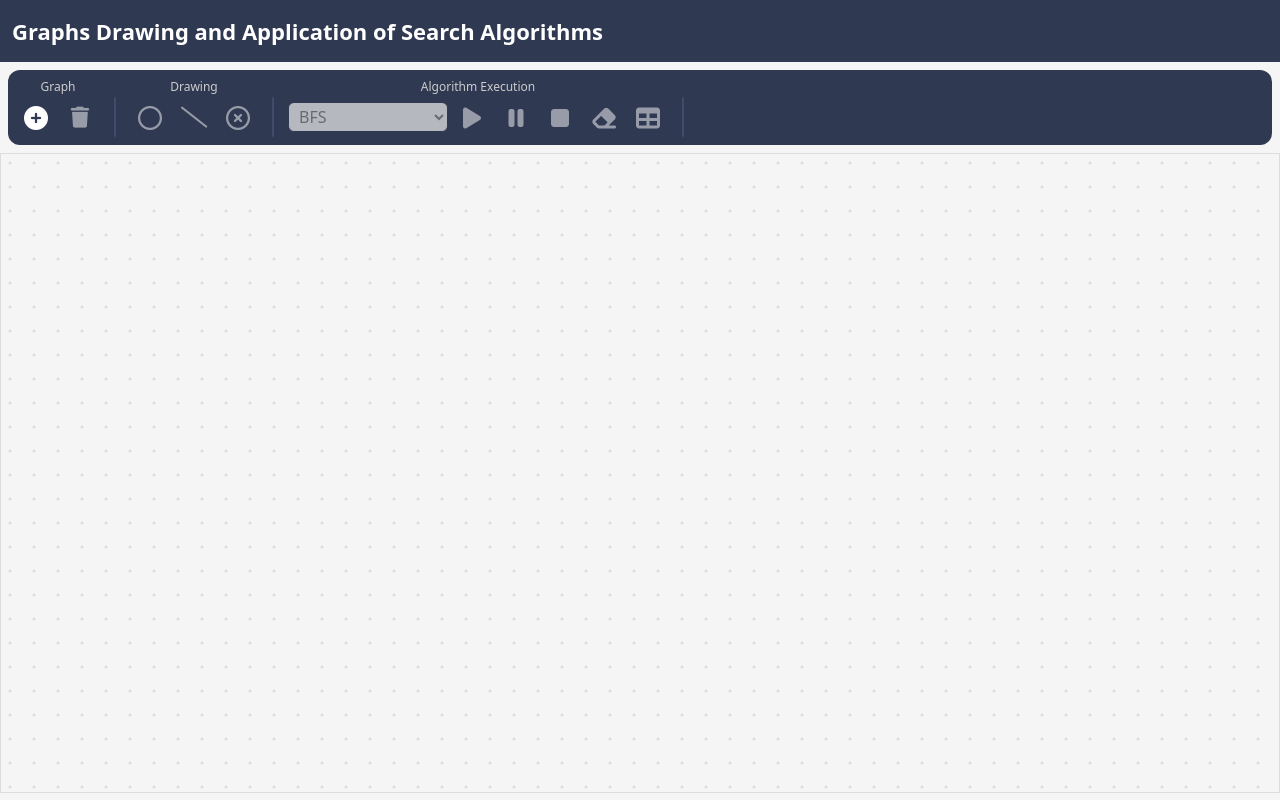
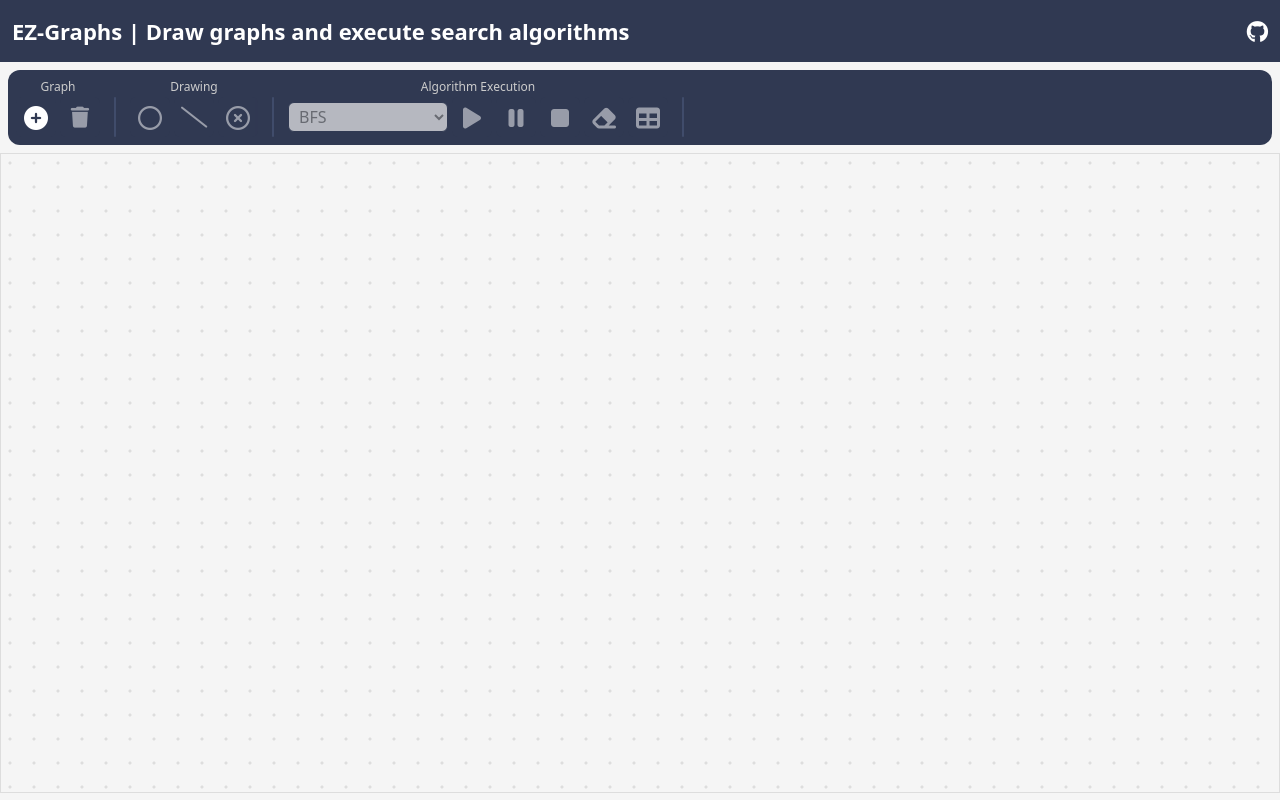
Before and after one commit to Emanuel-Palestino/ez-graphs, a website built with Vite: page index.html in a window 1280 px wide. Built offline with nearby package versions, Linux system fonts and the light colour scheme.

Commit message:
Modified header app

```diff
--- a/index.html
+++ b/index.html
@@ -17,7 +17,14 @@
 
 <body>
   <main>
-    <h1>Graphs Drawing and Application of Search Algorithms</h1>
+    <header>
+      <h1>EZ-Graphs | Draw graphs and execute search algorithms</h1>
+      <div class="links">
+        <a href="https://github.com/Emanuel-Palestino/graphs-drawing-app-with-search-algorithm" target="_blank">
+          <i class="fa-brands fa-github"></i>
+        </a>
+      </div>
+    </header>
 
     <!-- TOOLS MENU -->
     <menu>
--- a/src/styles/ui.css
+++ b/src/styles/ui.css
@@ -4,6 +4,7 @@
 	box-sizing: border-box;
 	list-style: none;
 	font-family: system-ui, sans-serif;
+	text-decoration: none;
 }
 
 body {
@@ -17,13 +18,24 @@ body {
 	--text-secondary: #ccc;
 }
 
-/* TITLE */
-h1 {
+
+/* HEADER */
+header {
+	display: flex;
+	justify-content: space-between;
+	background-color: var(--bg-primary);
 	width: 100%;
+	padding: 16px 12px;
+	color: #fff;
+}
+
+header h1 {
 	font-size: 22px;
-	padding: 16px 12px;
-	background-color: var(--bg-primary);
+}
+
+header .links a {
 	color: #fff;
+	font-size: 22px;
 }
 
 
```
